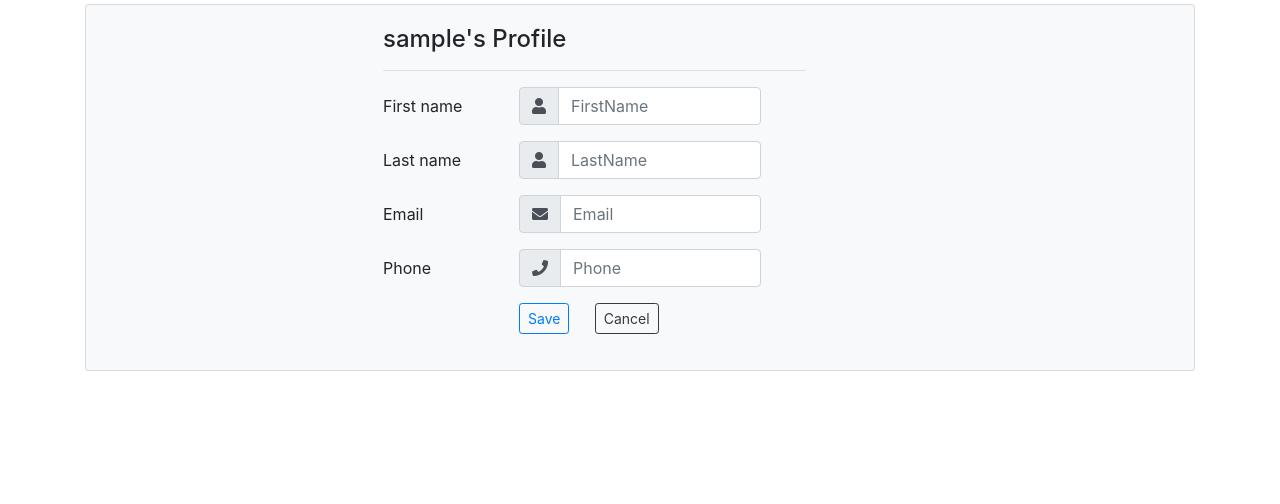
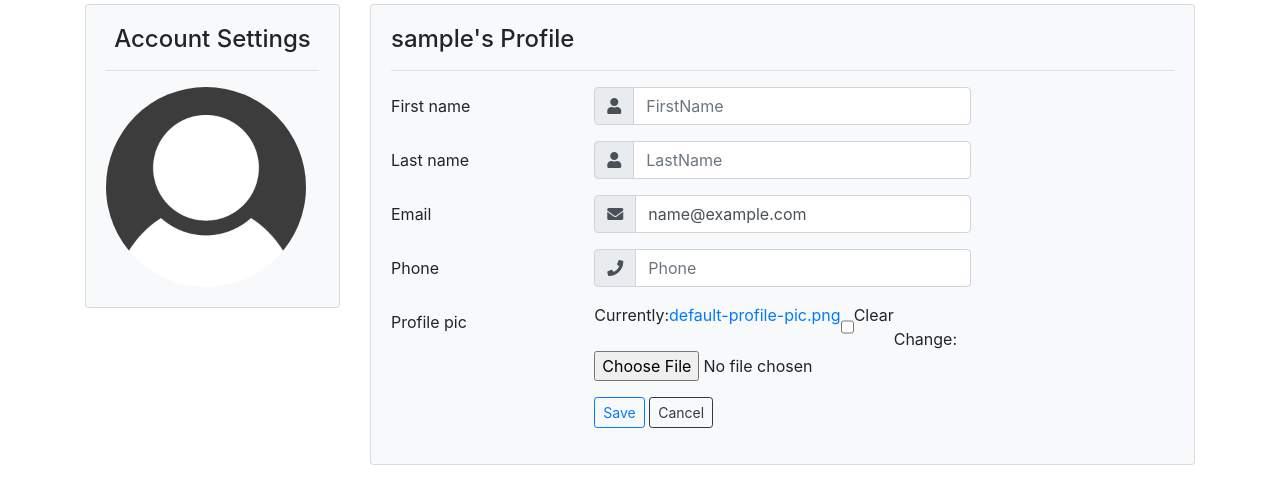
Before and after one commit to emushell/django-todo-app, a Django app: page /profile/ in a window 1280 px wide. Shown: the part 56-560 px from the top of the page. Run offline with Django 3.2, Linux system fonts and the light colour scheme; the visitor is signed in with stand-in values (Sample User, id 1); data comes from the database, SQL or seed files in the repository; some libraries are stand-ins or nearby versions.

Commit message:
Updating profile page. Adding upload profile-pic logic. Setting environment variables outside settings file.

```diff
--- a/templates/todo/profile.html
+++ b/templates/todo/profile.html
@@ -1,18 +1,39 @@
 {% extends 'base.html' %}
+{% load static %}
 {% load filters %}
 
 {% block content %}
+    <style>
+        .profile-pic {
+            max-width: 200px;
+            max-height: 200px;
+            margin: 0 auto;
+            border-radius: 50%;
+        }
+    </style>
+
+    <div class="row">
+        <div class="col-md-3">
             <div class="card bg-light mt-1">
-        <div class="card-body mx-auto w-50">
+                <div class="card-body">
+                    <h4 style="text-align: center">Account Settings</h4>
+                    <hr>
+                    <img class="profile-pic" src="{{ request.user.profile.profile_pic.url }}" alt="">
+                </div>
+            </div>
+        </div>
+        <div class="col-md-9">
+            <div class="card bg-light mt-1">
+                <div class="card-body">
                     <div class="row">
-                <div class="col-sm-10">
+                        <div class="col-sm-12">
                             <h4>{{ request.user }}'s Profile</h4>
                             <hr>
                         </div>
                     </div>
                     <div class="row">
                         <div class="col-md-12">
-                    <form method="post" action="">
+                            <form method="post" action="" enctype="multipart/form-data">
                                 {% csrf_token %}
                                 <div class="form-group row">
                                     <label class="col-sm-3 col-form-label">{{ form.first_name.label }}</label>
@@ -51,11 +72,16 @@
                                     </div>
                                 </div>
                                 <div class="form-group row">
+                                    <label class="col-sm-3 col-form-label">{{ form.profile_pic.label }}</label>
+                                    <div class="input-group col-sm-9">
+                                        {{ form.profile_pic }}
+                                    </div>
+                                </div>
+                                <div class="form-group row">
                                     <div class="offset-3 col-sm-2 pr-0">
                                         <button type="submit" class="btn btn-outline-primary btn-sm">Save</button>
-                            </div>
-                            <div class="col-sm-2 pl-0">
-                                <a class="btn btn-outline-dark btn-sm" href="{% url 'index' %}" role="button">Cancel</a>
+                                        <a class="btn btn-outline-dark btn-sm" href="{% url 'index' %}"
+                                           role="button">Cancel</a>
                                     </div>
                                 </div>
                                 {{ form.errors }}
@@ -64,4 +90,6 @@
                     </div>
                 </div>
             </div>
+        </div>
+    </div>
 {% endblock %}
--- a/todo/models.py
+++ b/todo/models.py
@@ -4,11 +4,12 @@ from django.contrib.auth.models import User
 
 # Create your models here.
 class Profile(models.Model):
-    user = models.OneToOneField(User, null=True, on_delete=models.CASCADE)
+    user = models.OneToOneField(User, null=True, blank=True, on_delete=models.CASCADE)
     first_name = models.CharField(max_length=255, null=True)
     last_name = models.CharField(max_length=255, null=True)
     phone = models.CharField(max_length=255, null=True, blank=True)
     email = models.CharField(max_length=255, null=False)
+    profile_pic = models.ImageField(default="default-profile-pic.png", null=True, blank=True)
     created_at = models.DateTimeField(auto_now_add=True)
 
     class Meta:
--- a/todo/views.py
+++ b/todo/views.py
@@ -69,11 +69,12 @@ def delete_task(request, task_id):
 
 @login_required(login_url='login')
 def profile(request):
-    user_profile = Profile.objects.get(user=request.user)
+    # user_profile = Profile.objects.get(user=request.user)
+    user_profile = request.user.profile
     form = ProfileForm(instance=user_profile)
 
     if request.method == 'POST':
-        form = ProfileForm(request.POST, instance=user_profile)
+        form = ProfileForm(request.POST, request.FILES, instance=user_profile)
         if form.is_valid():
             form.save()
     context = {
--- a/todo_app/urls.py
+++ b/todo_app/urls.py
@@ -16,7 +16,12 @@ Including another URLconf
 from django.contrib import admin
 from django.urls import path, include
 
+from django.conf.urls.static import static
+from django.conf import settings
+
 urlpatterns = [
     path('', include('todo.urls')),
     path('admin/', admin.site.urls),
 ]
+
+urlpatterns += static(settings.MEDIA_URL, document_root=settings.MEDIA_ROOT)
```
Also changed, not shown: todo_app/settings.py (+24 -17 lines), static/images/default-profile-pic.png (added), todo/migrations/0006_auto_20200124_0214.py (added), todo/migrations/0007_auto_20200125_1506.py (added), 1 other file. Lines whose indentation alone changed are shown as unchanged.
